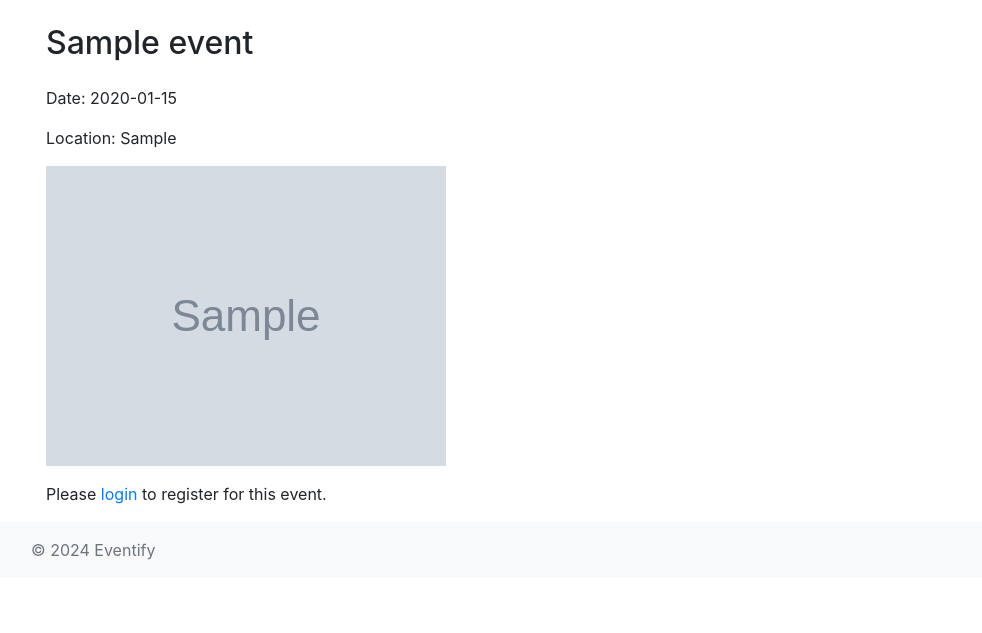
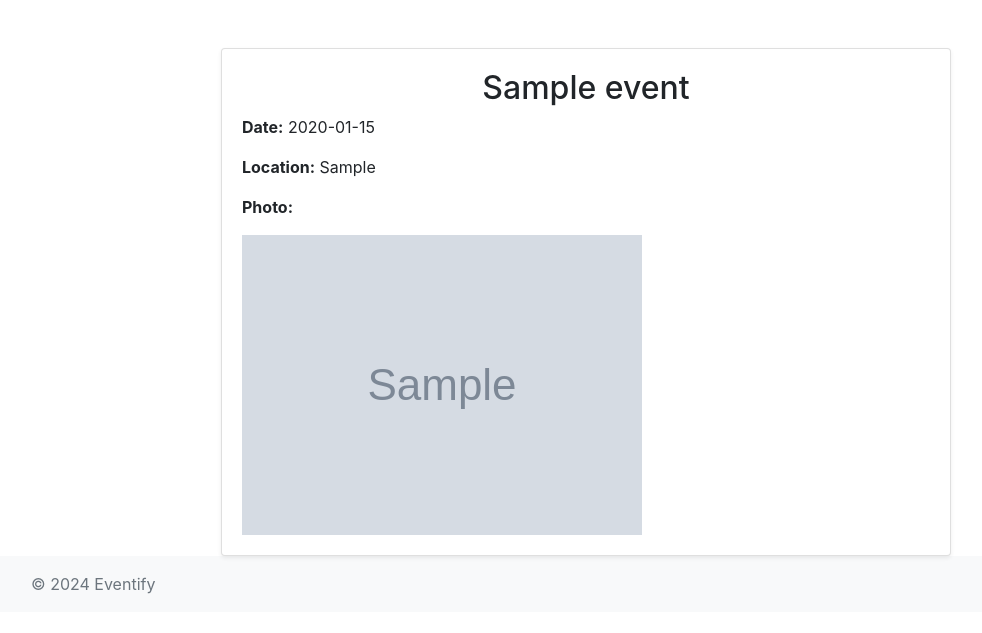
Before and after one commit to stanly08/Eventify, a Flask app: page /event/1 in a window 1280 px wide. Shown: the part 56-689 px from the top of the page, without its empty margins (54-1036 px from the left). Run offline with Flask 3, Linux system fonts and the light colour scheme; tables that the repository leaves empty hold one stand-in row (values such as "Sample post"); grey boxes marked "Sample" are stand-in pictures; parts of the project's set-up code (start-up, migrations or seed data) failed here and were passed over; some libraries are stand-ins or nearby versions.

Commit message:
Update event_detail.html

```diff
--- a/app/templates/event_detail.html
+++ b/app/templates/event_detail.html
@@ -1,19 +1,19 @@
 {% extends "base.html" %}
-{% block title %}Event Detail{% endblock %}
+{% block title %}Event Details{% endblock %}
 {% block content %}
-<div class="container">
-    <h2 class="my-4">{{ event.name }}</h2>
-    <p>Date: {{ event.date }}</p>
-    <p>Location: {{ event.location }}</p>
-    <img src="{{ url_for('static', filename='uploads/' + event.photo) }}" class="event-photo" alt="Event Photo">
-    <p>{{ event.description }}</p>
-    {% if current_user.is_authenticated %}
-    <form method="POST" action="{{ url_for('main.register_event', event_id=event.id) }}"> <!-- Updated -->
-        {{ form.hidden_tag() }}
-        <button type="submit" class="btn btn-primary">Register</button>
-    </form>
-    {% else %}
-    <p>Please <a href="{{ url_for('main.login') }}">login</a> to register for this event.</p> <!-- Updated -->
-    {% endif %}
+<div class="row mt-5">
+    <div class="col-md-8 offset-md-2">
+        <div class="card shadow-sm">
+            <div class="card-body">
+                <h2 class="text-center">{{ event.name }}</h2>
+                <p><strong>Date:</strong> {{ event.date }}</p>
+                <p><strong>Location:</strong> {{ event.location }}</p>
+                {% if event.photo %}
+                    <p><strong>Photo:</strong></p>
+                    <img src="{{ url_for('static', filename=event.photo) }}" class="img-fluid" alt="Event Photo">
+                {% endif %}
+            </div>
+        </div>
+    </div>
 </div>
 {% endblock %}
```
